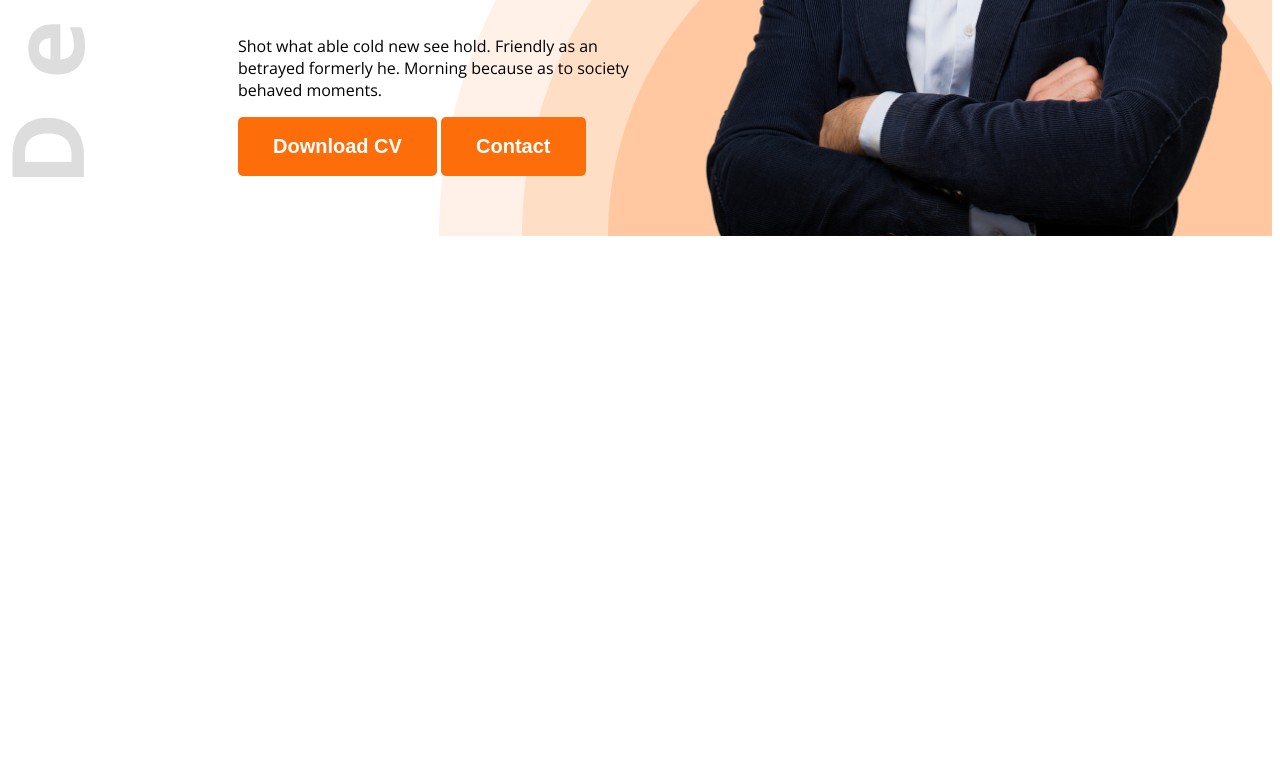
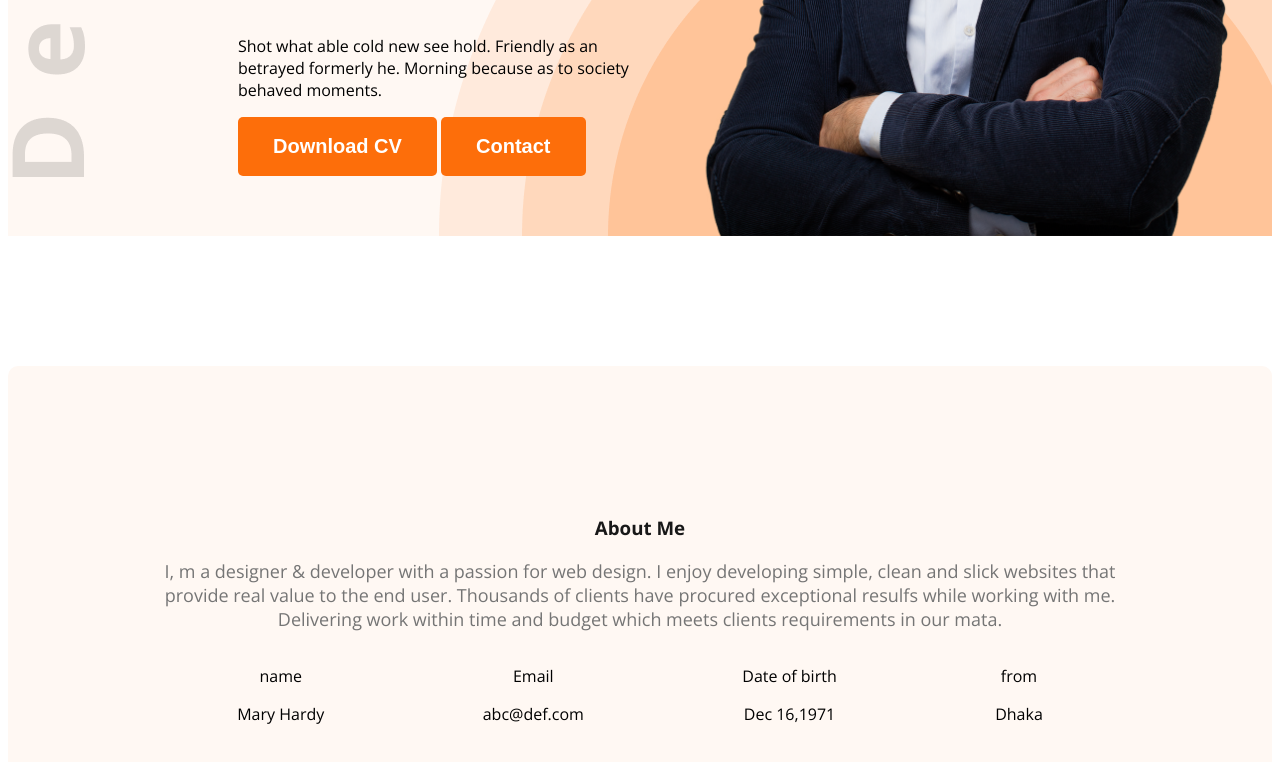
Before and after one commit to Nahida0123/web-dev-portfolio, a plain HTML site: page index.html in a window 1280 px wide. Shown: the part 594-1356 px from the top of the page. Before the commit the page ends 838 px from the top, so only its background shows below. Drawn offline with nearby package versions, Linux system fonts and the light colour scheme.

Commit message:
added this file

```diff
--- a/index.html
+++ b/index.html
@@ -12,7 +12,7 @@
 <link rel="stylesheet" href="styles/portfolio.css">
 </head>
 <body class ="open-sans-normal">
-    <header class="header">
+    <header class="header secondary-bg">
         <nav>
             <h3 class="nav-title">Ma<span class="text-primary">r</span>y</h3>
             <ul>
@@ -38,6 +38,38 @@
 </div>
     </header>
     <main>
+        <section class="about secondary-bg">
+
+            <h3 class= "section-title">About Me</h3>
+            <p class="section-description">
+                I, m a designer & developer with a passion
+                 for web design. I enjoy developing simple,
+                  clean and slick websites that provide real
+                   value to the end user. Thousands of clients have
+                   procured exceptional resulfs while working with me.
+                   Delivering work within time and budget which meets clients requirements in our mata.
+            </p>
+            <div class="about-items">
+               <!-- .about-item*4>p.item-title+p.item-description -->
+                <div class="about-item">
+                    <p class="item-title">name</p>
+                    <p class="item-description">Mary Hardy</p>
+                </div>
+                <div class="about-item">
+                    <p class="item-title">Email</p>
+                    <p class="item-description">abc@def.com</p>
+                </div>
+                <div class="about-item">
+                    <p class="item-title">Date of birth</p>
+                    <p class="item-description">Dec 16,1971</p>
+                </div>
+                <div class="about-item">
+                    <p class="item-title">from</p>
+                    <p class="item-description">Dhaka</p>
+                </div>
+
+            </div>
+        </section>
 
     </main>
     <footer>
--- a/styles/portfolio.css
+++ b/styles/portfolio.css
@@ -7,6 +7,10 @@
     "wdth" 100;
 }
 /* shared style */
+
+.secondary-bg{
+    background-color:#FFF8F3;
+}
 
 .text-primary{
     color: #FD6E0A;
@@ -22,6 +26,16 @@
     padding: 18px 35px;
     border-radius:5px;
     border:none;
+}
+
+.section-title{
+    font-size:px;
+    font-weight: bold;
+    color: #181818;
+}
+.section-description{
+    font-size: 18px;
+    color: #757575;
 }
 /* header*/
 
@@ -86,3 +100,23 @@ font-weight: 600px;
 .banner-profile-pic{
     width:580px;
 }
+/*main styles*/
+.main{
+    max-width :1140px;
+    margin: 0 auto;
+}
+/*about styles*/
+
+.about{
+    border-radius:  10px;
+    padding: 130px 150px;
+    text-align: center;
+    margin-top:130px;
+}
+.about-items{
+    display:flex;
+    justify-content: space-around;
+}
+.item-description{
+    font-weight: 600px;
+}
```
